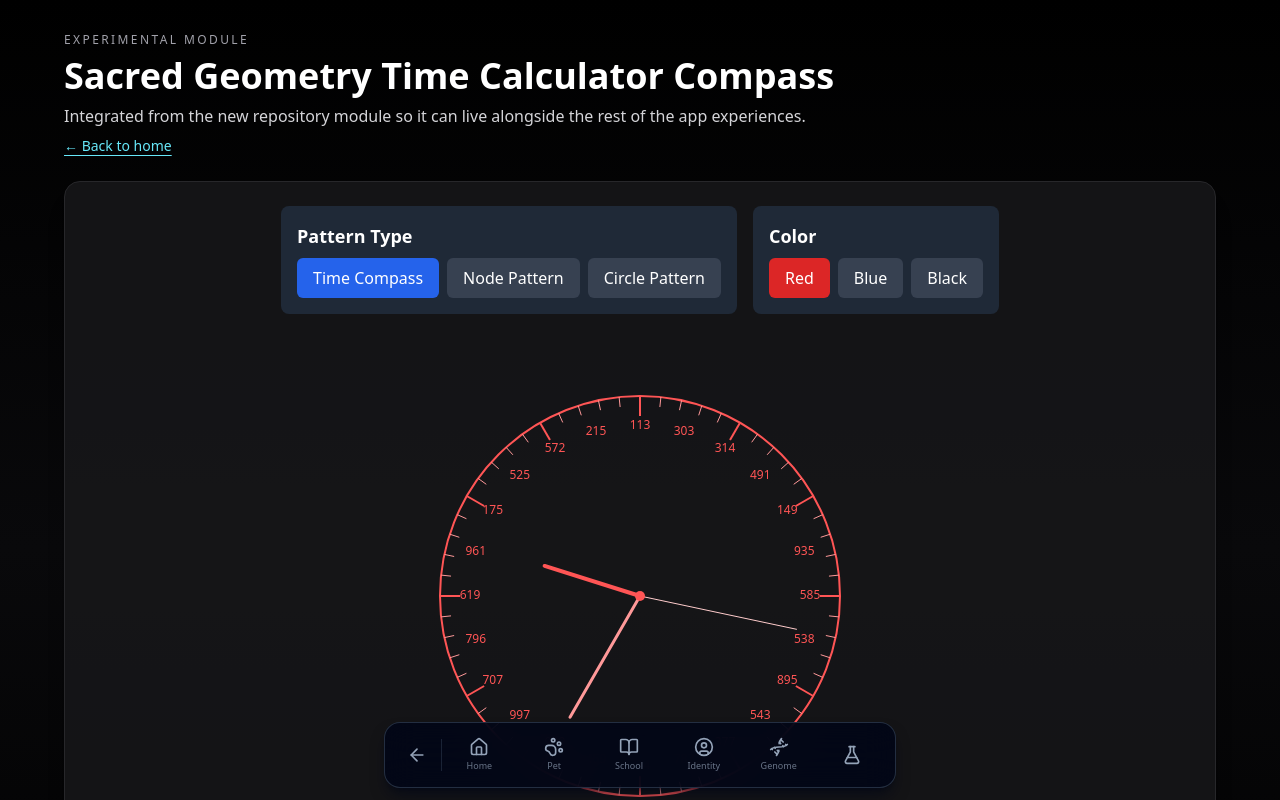
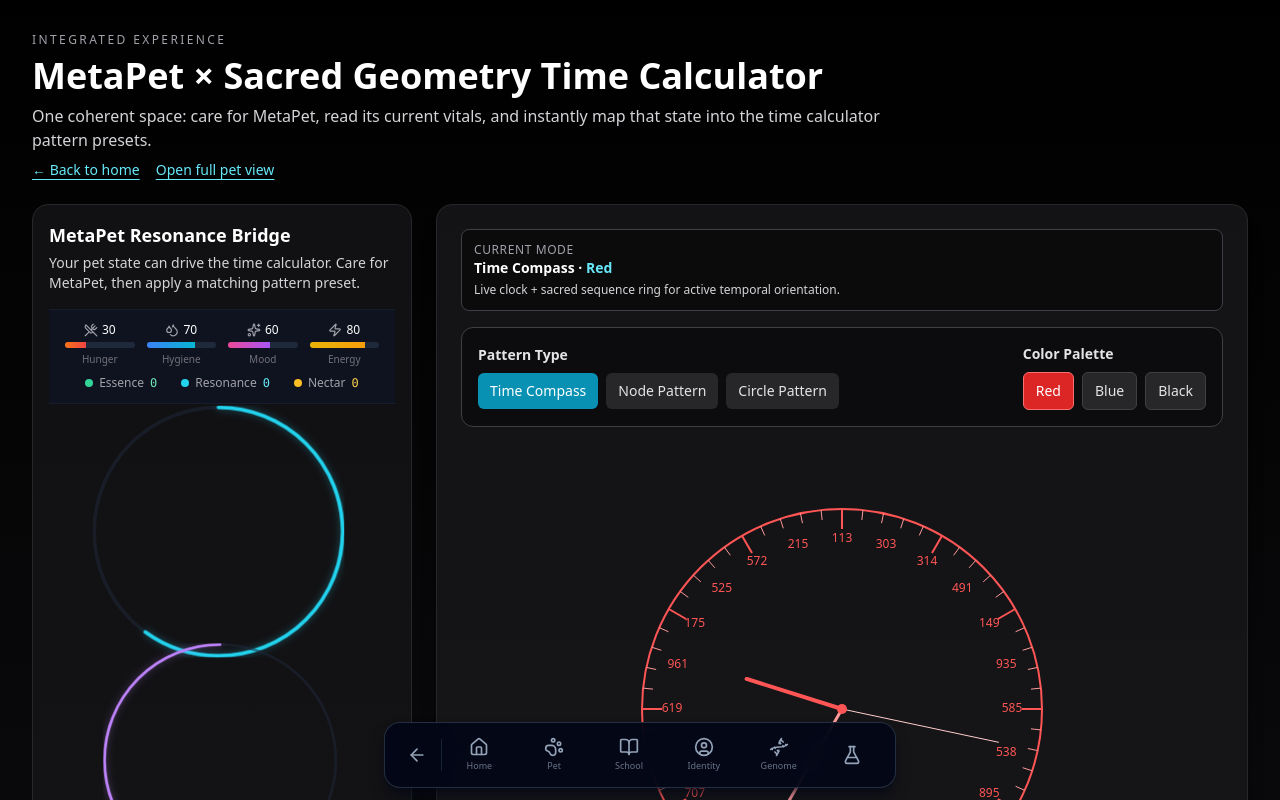
Before and after one commit to Blackcockatoo/bss, a Next.js app: page /time-calculator in a window 1280 px wide. Shown: the top 800 px of the page. Built offline with nearby package versions, Linux system fonts and the light colour scheme.

Commit message:
Polish and merge time calculator with MetaPet state

```diff
--- a/src/app/page.tsx
+++ b/src/app/page.tsx
@@ -1930,6 +1930,12 @@ export default function Home() {
                 >
                   Generate My Pet Resonance
                 </Link>
+                <Link
+                  href="/time-calculator"
+                  className="px-4 py-2 rounded-xl bg-cyan-500/20 border border-cyan-500/40 text-cyan-200 text-sm font-medium hover:bg-cyan-500/30 hover:border-cyan-400 transition-colors touch-manipulation"
+                >
+                  MetaPet Time Calculator
+                </Link>
               </div>
             </div>
           </div>
--- a/src/app/time-calculator/page.tsx
+++ b/src/app/time-calculator/page.tsx
@@ -4,16 +4,22 @@ import { TimeCalculatorPanel } from '@/components/time-calculator/TimeCalculator
 export default function TimeCalculatorPage() {
   return (
     <main className="min-h-screen bg-gradient-to-b from-black via-zinc-950 to-black p-4 text-white md:p-8">
-      <div className="mx-auto flex w-full max-w-6xl flex-col gap-6">
+      <div className="mx-auto flex w-full max-w-[1400px] flex-col gap-6">
         <header className="space-y-2">
-          <p className="text-xs uppercase tracking-[0.2em] text-zinc-400">Experimental Module</p>
-          <h1 className="text-3xl font-bold md:text-4xl">Sacred Geometry Time Calculator Compass</h1>
-          <p className="max-w-3xl text-sm text-zinc-300 md:text-base">
-            Integrated from the new repository module so it can live alongside the rest of the app experiences.
+          <p className="text-xs uppercase tracking-[0.2em] text-zinc-400">Integrated Experience</p>
+          <h1 className="text-3xl font-bold md:text-4xl">MetaPet × Sacred Geometry Time Calculator</h1>
+          <p className="max-w-4xl text-sm text-zinc-300 md:text-base">
+            One coherent space: care for MetaPet, read its current vitals, and instantly map that state into the time
+            calculator pattern presets.
           </p>
-          <Link className="inline-block text-sm text-cyan-300 underline underline-offset-4" href="/">
-            ← Back to home
-          </Link>
+          <div className="flex flex-wrap gap-4 text-sm">
+            <Link className="text-cyan-300 underline underline-offset-4" href="/">
+              ← Back to home
+            </Link>
+            <Link className="text-cyan-300 underline underline-offset-4" href="/pet">
+              Open full pet view
+            </Link>
+          </div>
         </header>
 
         <TimeCalculatorPanel />
--- /dev/null
+++ b/src/components/time-calculator/MetaPetCompassBridge.tsx
@@ -0,0 +1,72 @@
+'use client';
+
+import { useMemo } from 'react';
+import { useStore } from '@/lib/store';
+import { CompactVitalsBar } from '@/components/CompactVitalsBar';
+import { PetHero } from '@/components/PetHero';
+import { FloatingActions } from '@/components/FloatingActions';
+
+interface MetaPetCompassBridgeProps {
+  onApplyPreset: (preset: { color: 'red' | 'blue' | 'black'; pattern: 'timeCompass' | 'nodePattern' | 'circlePattern' }) => void;
+}
+
+export function MetaPetCompassBridge({ onApplyPreset }: MetaPetCompassBridgeProps) {
+  const vitals = useStore(state => state.vitals);
+  const avgVital = (vitals.energy + vitals.hunger + vitals.hygiene + vitals.mood) / 4;
+
+  const recommendedPreset = useMemo(() => {
+    if (vitals.energy < 35) {
+      return {
+        color: 'blue' as const,
+        pattern: 'timeCompass' as const,
+        reason: 'Low energy: use calm blue time flow to stabilize and recharge.'
+      };
+    }
+
+    if (vitals.mood < 40 || vitals.hygiene < 40) {
+      return {
+        color: 'black' as const,
+        pattern: 'nodePattern' as const,
+        reason: 'Need grounding: node pattern helps center and reset routine states.'
+      };
+    }
+
+    return {
+      color: 'red' as const,
+      pattern: 'circlePattern' as const,
+      reason: 'Strong vitals: red circle mode amplifies momentum and playful focus.'
+    };
+  }, [vitals.energy, vitals.hygiene, vitals.mood]);
+
+  return (
+    <section className="rounded-2xl border border-zinc-800 bg-zinc-900/70 p-4">
+      <div className="mb-4 space-y-1">
+        <h2 className="text-lg font-semibold text-white">MetaPet Resonance Bridge</h2>
+        <p className="text-sm text-zinc-300">
+          Your pet state can drive the time calculator. Care for MetaPet, then apply a matching pattern preset.
+        </p>
+      </div>
+
+      <CompactVitalsBar />
+      <div className="py-4">
+        <PetHero staticMode className="scale-90 origin-top" />
+      </div>
+      <FloatingActions />
+
+      <div className="mt-4 rounded-lg border border-zinc-700 bg-zinc-950/80 p-3">
+        <p className="text-xs uppercase tracking-wider text-zinc-400">Suggested preset</p>
+        <p className="mt-1 text-sm text-zinc-200">
+          Avg Vital: <span className="font-mono text-cyan-300">{avgVital.toFixed(1)}</span>
+        </p>
+        <p className="mt-1 text-sm text-zinc-300">{recommendedPreset.reason}</p>
+        <button
+          type="button"
+          className="mt-3 rounded-md bg-cyan-600 px-3 py-2 text-sm font-medium text-white hover:bg-cyan-500"
+          onClick={() => onApplyPreset({ color: recommendedPreset.color, pattern: recommendedPreset.pattern })}
+        >
+          Apply to Time Calculator
+        </button>
+      </div>
+    </section>
+  );
+}
--- a/src/components/time-calculator/PatternSelector.tsx
+++ b/src/components/time-calculator/PatternSelector.tsx
@@ -1,5 +1,3 @@
-import React from 'react';
-
 interface PatternSelectorProps {
   currentPattern: 'timeCompass' | 'nodePattern' | 'circlePattern';
   onPatternChange: (pattern: 'timeCompass' | 'nodePattern' | 'circlePattern') => void;
@@ -7,63 +5,67 @@ interface PatternSelectorProps {
   onColorChange: (color: 'red' | 'blue' | 'black') => void;
 }
 
-const PatternSelector: React.FC<PatternSelectorProps> = ({
+const PATTERN_LABELS = {
+  timeCompass: 'Time Compass',
+  nodePattern: 'Node Pattern',
+  circlePattern: 'Circle Pattern'
+} as const;
+
+const COLOR_LABELS = {
+  red: 'Red',
+  blue: 'Blue',
+  black: 'Black'
+} as const;
+
+export default function PatternSelector({
   currentPattern,
   onPatternChange,
   currentColor,
   onColorChange
-}) => {
+}: PatternSelectorProps) {
   return (
-    <div className="flex flex-col gap-4 sm:flex-row sm:items-center justify-center">
-      <div className="bg-gray-800 p-4 rounded-lg">
-        <h3 className="text-lg font-semibold mb-2">Pattern Type</h3>
+    <div className="flex flex-col gap-4 rounded-xl border border-zinc-700 bg-zinc-950/70 p-4 sm:flex-row sm:items-center sm:justify-between">
+      <fieldset className="space-y-2">
+        <legend className="text-sm font-semibold text-zinc-200">Pattern Type</legend>
         <div className="flex flex-wrap gap-2">
-          <button
-            className={`px-4 py-2 rounded-md ${currentPattern === 'timeCompass' ? 'bg-blue-600' : 'bg-gray-700'}`}
-            onClick={() => onPatternChange('timeCompass')}
-          >
-            Time Compass
-          </button>
-          <button
-            className={`px-4 py-2 rounded-md ${currentPattern === 'nodePattern' ? 'bg-blue-600' : 'bg-gray-700'}`}
-            onClick={() => onPatternChange('nodePattern')}
-          >
-            Node Pattern
-          </button>
-          <button
-            className={`px-4 py-2 rounded-md ${currentPattern === 'circlePattern' ? 'bg-blue-600' : 'bg-gray-700'}`}
-            onClick={() => onPatternChange('circlePattern')}
-          >
-            Circle Pattern
-          </button>
+          {(Object.keys(PATTERN_LABELS) as Array<keyof typeof PATTERN_LABELS>).map(pattern => (
+            <button
+              key={pattern}
+              type="button"
+              className={`rounded-md px-3 py-2 text-sm transition ${
+                currentPattern === pattern ? 'bg-cyan-600 text-white' : 'bg-zinc-800 text-zinc-200 hover:bg-zinc-700'
+              }`}
+              onClick={() => onPatternChange(pattern)}
+            >
+              {PATTERN_LABELS[pattern]}
+            </button>
+          ))}
         </div>
-      </div>
+      </fieldset>
 
-      <div className="bg-gray-800 p-4 rounded-lg">
-        <h3 className="text-lg font-semibold mb-2">Color</h3>
+      <fieldset className="space-y-2">
+        <legend className="text-sm font-semibold text-zinc-200">Color Palette</legend>
         <div className="flex flex-wrap gap-2">
-          <button
-            className={`px-4 py-2 rounded-md ${currentColor === 'red' ? 'bg-red-600' : 'bg-gray-700'}`}
-            onClick={() => onColorChange('red')}
-          >
-            Red
-          </button>
-          <button
-            className={`px-4 py-2 rounded-md ${currentColor === 'blue' ? 'bg-blue-600' : 'bg-gray-700'}`}
-            onClick={() => onColorChange('blue')}
-          >
-            Blue
-          </button>
-          <button
-            className={`px-4 py-2 rounded-md ${currentColor === 'black' ? 'bg-gray-950 border border-gray-700' : 'bg-gray-700'}`}
-            onClick={() => onColorChange('black')}
-          >
-            Black
-          </button>
+          {(Object.keys(COLOR_LABELS) as Array<keyof typeof COLOR_LABELS>).map(color => (
+            <button
+              key={color}
+              type="button"
+              className={`rounded-md border px-3 py-2 text-sm transition ${
+                currentColor === color
+                  ? color === 'red'
+                    ? 'border-red-400 bg-red-600 text-white'
+                    : color === 'blue'
+                      ? 'border-blue-400 bg-blue-600 text-white'
+                      : 'border-zinc-500 bg-zinc-950 text-white'
+                  : 'border-zinc-700 bg-zinc-800 text-zinc-200 hover:bg-zinc-700'
+              }`}
+              onClick={() => onColorChange(color)}
+            >
+              {COLOR_LABELS[color]}
+            </button>
+          ))}
         </div>
-      </div>
+      </fieldset>
     </div>
   );
-};
-
-export default PatternSelector;
+}
--- a/src/components/time-calculator/TimeCalculatorPanel.tsx
+++ b/src/components/time-calculator/TimeCalculatorPanel.tsx
@@ -1,17 +1,51 @@
 'use client';
 
-import { useState } from 'react';
+import { useMemo, useState } from 'react';
 import PatternSelector from './PatternSelector';
 import TimeCompass from './TimeCompass';
 import ClockwiseNodePattern from './ClockwiseNodePattern';
 import ColoredCirclePattern from './ColoredCirclePattern';
+import { MetaPetCompassBridge } from './MetaPetCompassBridge';
+
+type PatternType = 'timeCompass' | 'nodePattern' | 'circlePattern';
+type PaletteColor = 'red' | 'blue' | 'black';
+
+const PATTERN_DESCRIPTIONS: Record<PatternType, string> = {
+  timeCompass: 'Live clock + sacred sequence ring for active temporal orientation.',
+  nodePattern: 'Radial node map generated from sequence-pair trigonometry.',
+  circlePattern: 'Layered geometric circles and sequence overlays for meditative viewing.'
+};
 
 export function TimeCalculatorPanel() {
-  const [patternType, setPatternType] = useState<'timeCompass' | 'nodePattern' | 'circlePattern'>('timeCompass');
-  const [color, setColor] = useState<'red' | 'blue' | 'black'>('red');
+  const [patternType, setPatternType] = useState<PatternType>('timeCompass');
+  const [color, setColor] = useState<PaletteColor>('red');
+
+  const activeSummary = useMemo(
+    () => ({
+      label: patternType === 'timeCompass' ? 'Time Compass' : patternType === 'nodePattern' ? 'Node Pattern' : 'Circle Pattern',
+      description: PATTERN_DESCRIPTIONS[patternType]
+    }),
+    [patternType]
+  );
 
   return (
+    <div className="grid gap-6 lg:grid-cols-[380px,1fr]">
+      <MetaPetCompassBridge
+        onApplyPreset={({ color: nextColor, pattern }) => {
+          setColor(nextColor);
+          setPatternType(pattern);
+        }}
+      />
+
       <div className="rounded-2xl border border-zinc-800 bg-zinc-900/80 p-4 shadow-xl md:p-6">
+        <div className="mb-4 rounded-lg border border-zinc-700 bg-zinc-950/80 p-3">
+          <p className="text-xs uppercase tracking-wider text-zinc-400">Current Mode</p>
+          <p className="text-sm font-semibold text-white">
+            {activeSummary.label} · <span className="capitalize text-cyan-300">{color}</span>
+          </p>
+          <p className="mt-1 text-xs text-zinc-300">{activeSummary.description}</p>
+        </div>
+
         <PatternSelector
           currentPattern={patternType}
           onPatternChange={setPatternType}
@@ -25,5 +59,6 @@ export function TimeCalculatorPanel() {
           {patternType === 'circlePattern' && <ColoredCirclePattern color={color} />}
         </div>
       </div>
+    </div>
   );
 }
```
Lines whose indentation alone changed are shown as unchanged.
